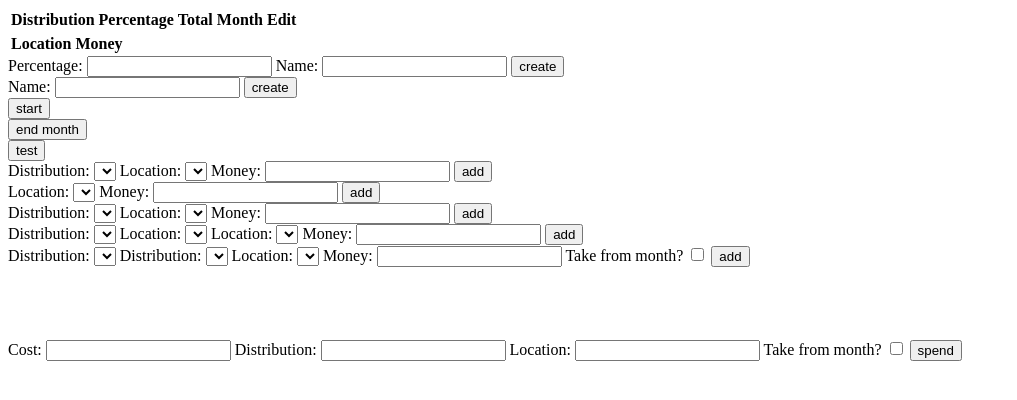
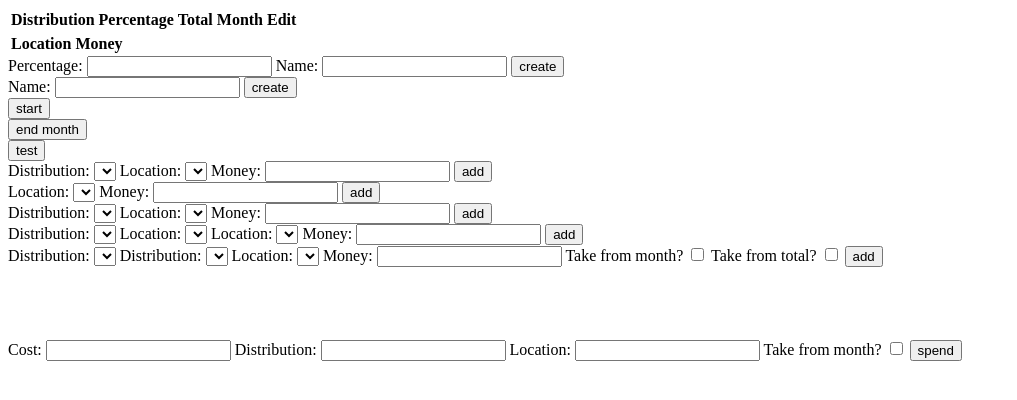
Before and after one commit to TheHoodieAfro/FinancialOrgnizer_YellowPlan, a Flask app: page / in a window 1280 px wide. Shown: the top 400 px of the page, without its empty margins (0-1017 px from the left). Run offline with Flask 2, Linux system fonts and the light colour scheme; lists and menus that the app fills with data are empty; parts of the project's set-up code (start-up, migrations or seed data) failed here and were passed over.

Commit message:
Finalized all basic functionality

```diff
--- a/app.py
+++ b/app.py
@@ -1,3 +1,5 @@
+from asyncio.windows_events import NULL
+from contextlib import nullcontext
 from flask import Flask, render_template, request, redirect, url_for, flash
 
 # Aplication variables
@@ -205,28 +207,28 @@ def move_money_location(location_origin, location_end, distribution, money):
     return True
 
 def move_money_distribution(distribution_origin, distribution_end, location, money, month):
-    i = 0
-    origin = 0
-    end = 0
+    origin = distributions[0]
+    end = distributions[0]
 
-    for dist in locations:
+    for dist in distributions:
         if dist.name == distribution_origin:
-            origin = i
+            origin = dist
         elif dist.name == distribution_end:
-            end = i
+            end = dist
 
-        i += 1
+    print(origin.name)
+    print(end.name)
 
-    if month == True:
-        if distributions[origin].total_month >= money:
-            distributions[origin].total_month += -money
-            distributions[end].total_month += money
+    if month == 'True':
+        if origin.total_month >= money:
+            origin.total_month += -money
+            end.total_month += money
         else:
             return False
     else:
-        if distributions[origin].total >= money:
-            distributions[origin].total += -money
-            distributions[end].total += money
+        if origin.total >= money:
+            origin.total += -money
+            end.total += money
         else:
             return False
 
--- a/templates/dashboard.html
+++ b/templates/dashboard.html
@@ -226,6 +226,9 @@
             <label for="month">Take from month?</label>
             <input type="checkbox" name="month" id="month", value="True">
 
+            <label for="month">Take from total?</label>
+            <input type="checkbox" name="month" id="month", value="False">
+
             <button type="submit" name="button_move_money_distribution" value="move_money_distribution">add</button>
 
         </form>
```
